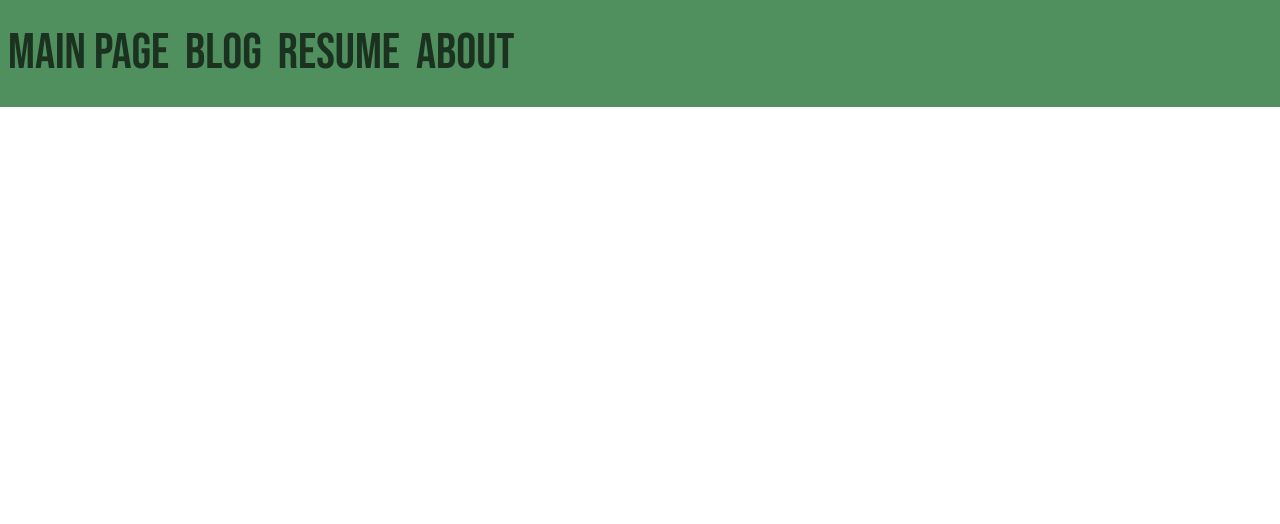
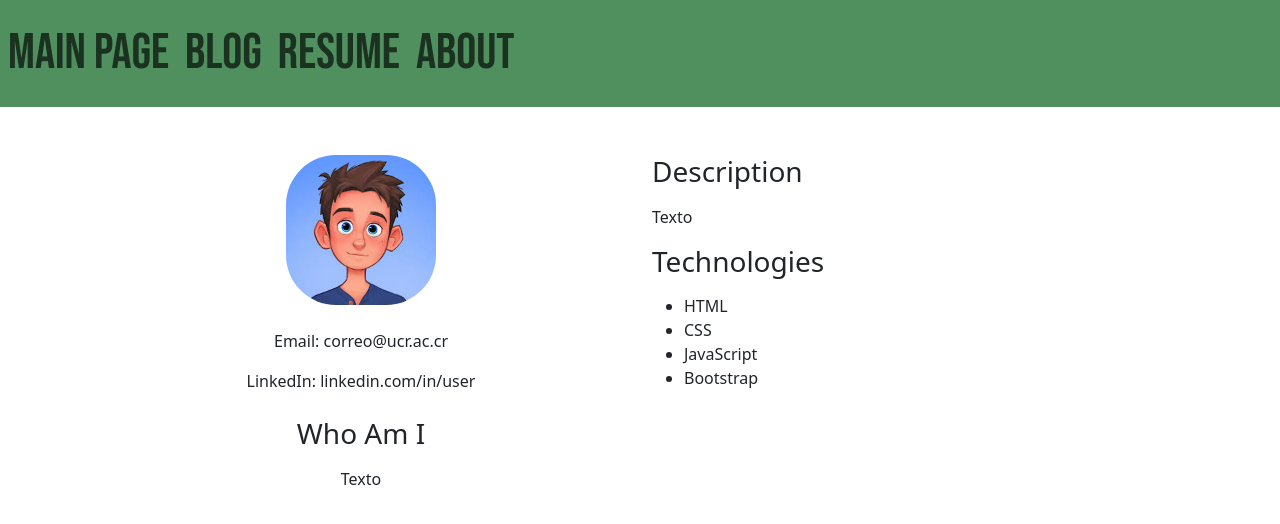
Before and after one commit to SrDavidC/django_webblog, a Django app: page / in a window 1280 px wide. Shown: the top 524 px of the page. Run offline with Django 5.2, Linux system fonts and the light colour scheme.

Commit message:
feat: finished main page (index)

```diff
--- a/djangoProject/static/styles.css
+++ b/djangoProject/static/styles.css
@@ -21,3 +21,11 @@
 .nav-link {
     color: var(--white-neutro);
 }
+.profile-img {
+    border-radius: 50px;
+    width: 150px;
+    height: 150px;
+}
+html {
+    font-family: var(--font-family-default), serif;
+}
--- a/templates/index.html
+++ b/templates/index.html
@@ -1,8 +1,37 @@
 {% extends "base.html" %} {% block title %} Home Page {% endblock %}
 
 {% block content %}
-    <div class="container index_container">
-        <div class="container first_row_index"></div>
-        <div class="container second_row_index"></div>
+    <div class="container mt-5">
+        <div class="row">
+            <div class="col-md-6">
+                <div class="text-center mb-4">
+                    {% load static %}
+                    <img src="{% static 'avatar.jpeg' %}" alt="Profile Picture" class="profile-img">
+                </div>
+                <div class="text-center mb-4">
+                    <p>Email: correo@ucr.ac.cr</p>
+                    <p>LinkedIn: linkedin.com/in/user</p>
+                </div>
+                <div>
+                    <h3 class="text-center mb-3">Who Am I</h3>
+                    <p class="text-center">Texto</p>
+                </div>
+            </div>
+            <div class="col-md-6">
+                <div>
+                    <h3 class="mb-3">Description</h3>
+                    <p>Texto</p>
+                </div>
+                <div>
+                    <h3 class="mb-3">Technologies</h3>
+                    <ul>
+                        <li>HTML</li>
+                        <li>CSS</li>
+                        <li>JavaScript</li>
+                        <li>Bootstrap</li>
+                    </ul>
+                </div>
+            </div>
+        </div>
     </div>
 {% endblock %}
```
